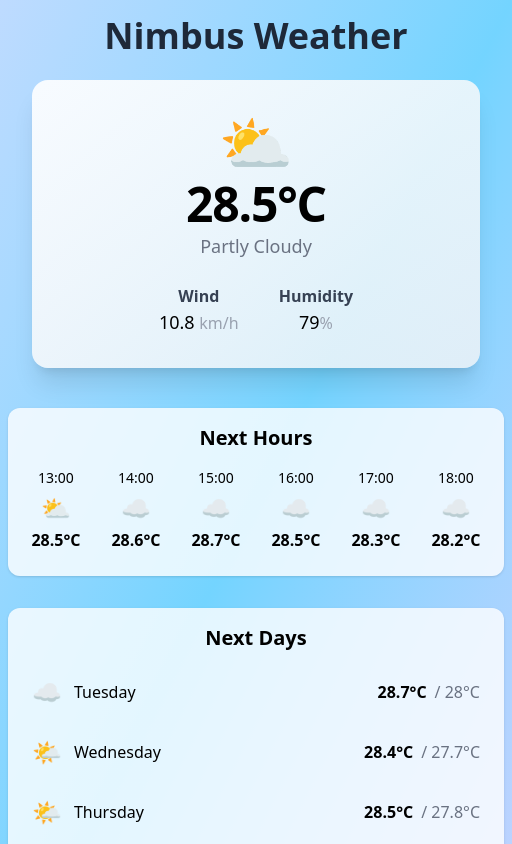
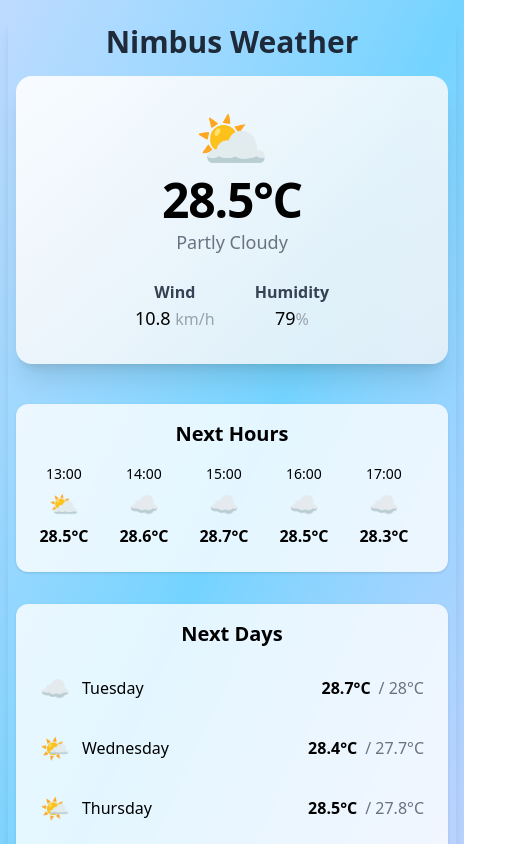
Before and after one commit to RunaLea/weatherWidget, a Vue app in the folder Nimbus/: page / in a window 390 px wide. Shown: the top 844 px of the page, 512 px wide, since content can reach past the window. Built offline with nearby package versions, Linux system fonts and the light colour scheme.

Commit message:
fixing the responsive issues when the screen is scaled down

```diff
--- a/Nimbus/src/App.vue
+++ b/Nimbus/src/App.vue
@@ -1,9 +1,11 @@
 <template>
-  <div class="min-h-screen min-w-screen bg-gradient-to-br from-blue-200 via-sky-300 to-indigo-200 flex flex-col items-center py-4 px-2 sm:px-4">
-    <h1 class="text-4xl font-bold text-gray-800 mb-6">Nimbus Weather</h1>
-    <CurrentWeather />
-    <ComingHours />
-    <ComingDays />
+  <div class="min-h-screen w-full bg-gradient-to-br from-blue-200 via-sky-300 to-indigo-200 flex flex-col items-center py-4 px-2 sm:px-4">
+    <div class="w-full max-w-md bg-transparent flex flex-col items-center rounded-lg shadow-lg p-2 sm:p-4">
+      <h1 class="text-3xl sm:text-4xl font-bold text-gray-800 mb-4 sm:mb-6 text-center">Nimbus Weather</h1>
+      <CurrentWeather />
+      <ComingHours />
+      <ComingDays />
+    </div>
   </div>
 </template>
 
```
